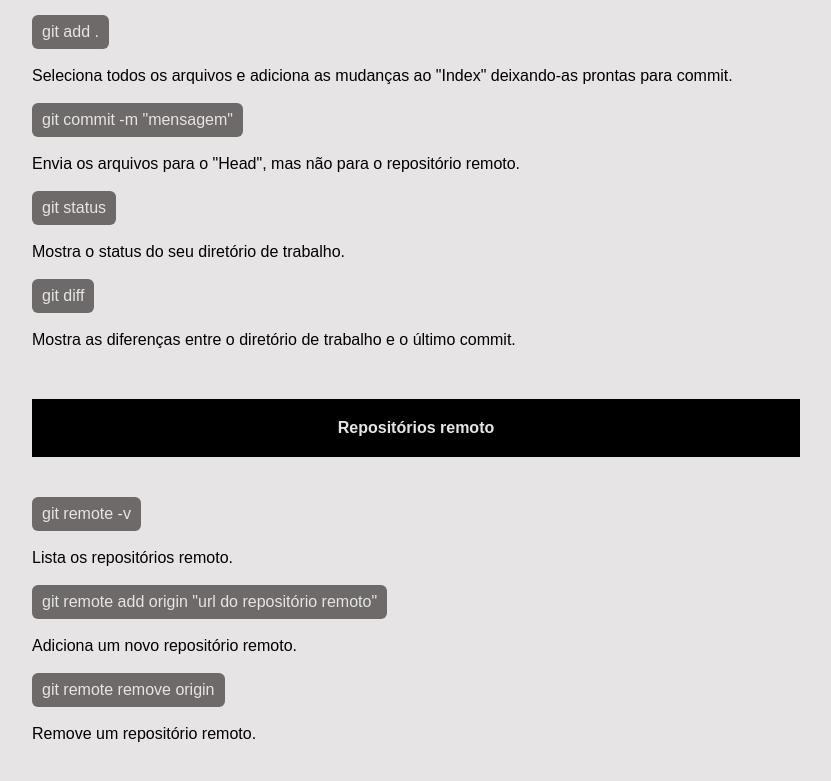
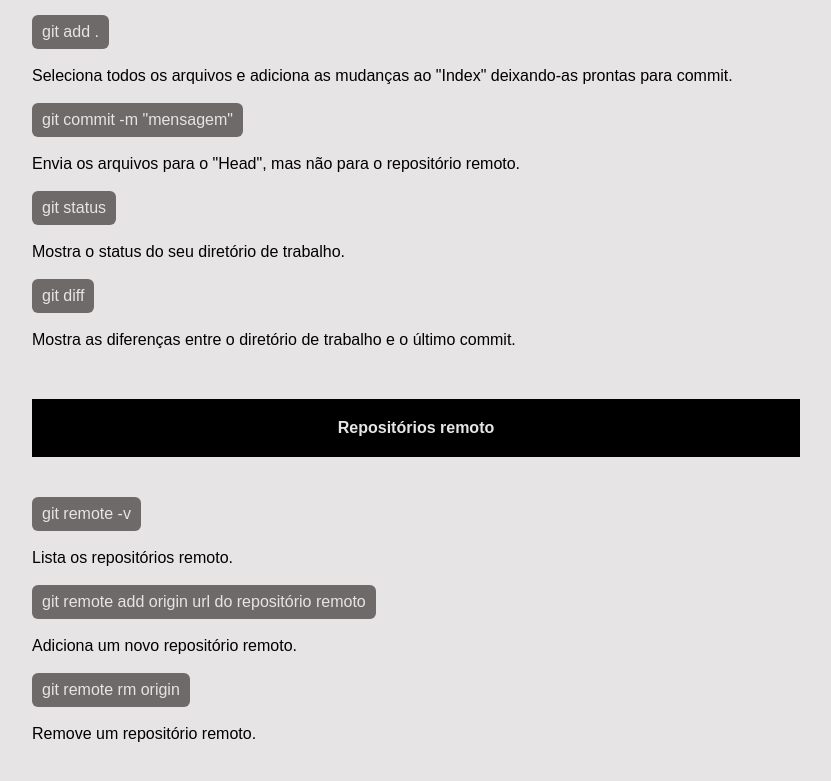
Before and after one commit to Filipe5G/comandos_git, a plain HTML site: page index.html in a window 1280 px wide. Shown: the part 1197-1978 px from the top of the page, without its empty margins (224-1055 px from the left). Drawn offline with Linux system fonts and the light colour scheme.

Commit message:
Editando postagens

```diff
--- a/index.html
+++ b/index.html
@@ -89,11 +89,11 @@
                             <br><br> Lista os repositórios remoto.
                         </p><br>
                         <p>
-                            <span class="code">git remote add origin "url do repositório remoto"</span>
+                            <span class="code">git remote add origin url do repositório remoto</span>
                             <br><br> Adiciona um novo repositório remoto.
                         </p><br>
                         <p>
-                            <span class="code">git remote remove origin</span>
+                            <span class="code">git remote rm origin</span>
                             <br><br> Remove um repositório remoto.
                         </p>
                     </section>
```
